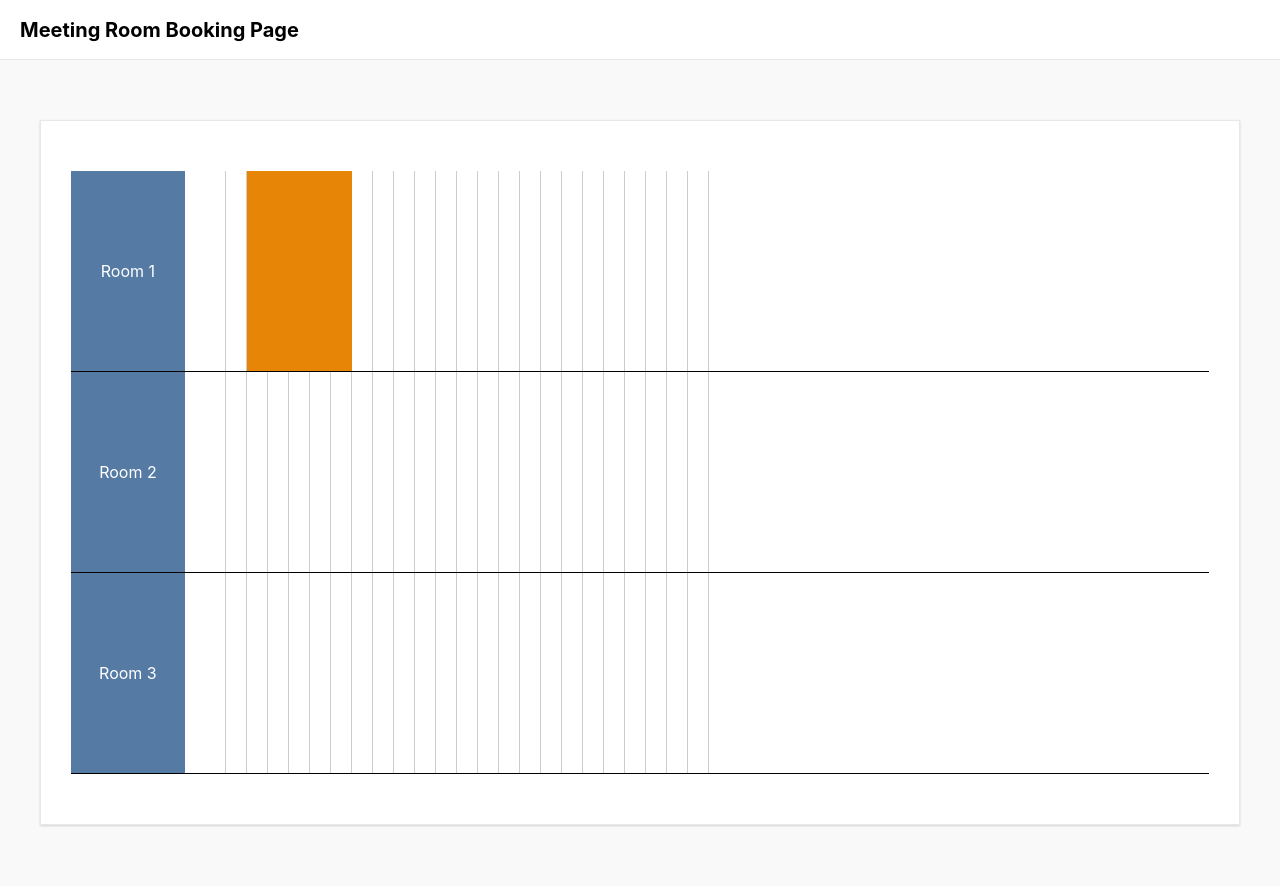
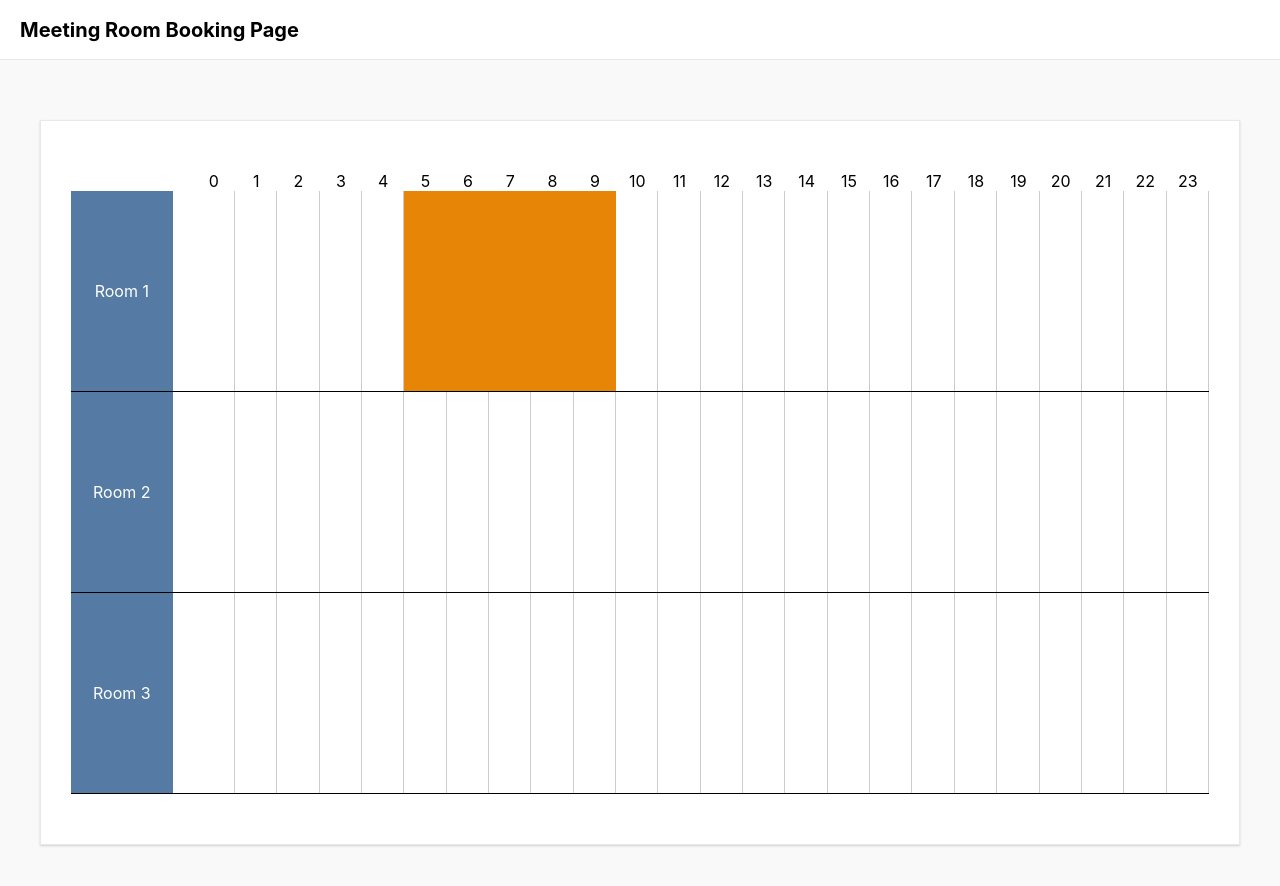
Before and after one commit to Chenmo1212/meeting-scheduler, a React (Create React App) app: page / in a window 1280 px wide. Shown: the top 886 px of the page. Built offline with nearby package versions, Linux system fonts and the light colour scheme.

Commit message:
fix: issues with editting meetings

```diff
--- a/src/components/Scheduler/Meeting.jsx
+++ b/src/components/Scheduler/Meeting.jsx
@@ -1,18 +1,17 @@
 import React, {useEffect, useState} from 'react';
 
 const Meeting = ({
-                   height = '100%',
                    units,
                    meeting,
-                   isSelecting,
                    isShow,
-                   isEdit,
+                   editMode,
                    isMove,
                    unitWidth,
                    currRoomId,
                    currUnitIdx,
+                   editInitStartIdx,
                    editInitEndIdx,
-                   setIsEdit,
+                   setEditMode,
                    setIsMove,
                    setCurrRoomId,
                    setEditInitStartIdx,
@@ -31,17 +30,33 @@ const Meeting = ({
   }, [start, end, unitWidth]);
 
   useEffect(() => {
-    if (isEdit) onDragOver();
+    if (editMode) onDragOver();
   }, [currUnitIdx])
 
   const onDragStart = (e) => {
     console.log("[onDragStart]");
-    if (!isEdit && e) {
+    if (!editMode && e) {
       setIsMove(true);
       setOpacity(0.5);
       setStartMouseX(e.clientX);
     }
   }
+
+  const onDragEnd = (e) => {
+    if (isMove && !editMode) {
+      const unitAmount = calcDragUnitAmount(e.clientX);
+      if (meeting.start + unitAmount >= 0 && meeting.end + unitAmount <= units.length) {
+        updateMeeting({
+          id: meeting.id,
+          roomId: currRoomId,
+          start: meeting.start + unitAmount,
+          end: meeting.end + unitAmount,
+        });
+      }
+      setIsMove(false);
+    }
+    setOpacity(1);
+  };
 
   const calcDragUnitAmount = (clientX) => {
     let moveXPx = clientX - startMouseX;
@@ -53,44 +68,51 @@ const Meeting = ({
     return unitAmount;
   }
 
-  const onDragEnd = (e) => {
-    console.log("[onDragEnd]", currRoomId);
-    if (isMove && !isEdit) {
-      let unitAmount = calcDragUnitAmount(e.clientX);
-      if (start + unitAmount >= 0 && end + unitAmount <= units.length) {
-        updateMeeting({
-          id: meeting.id,
-          roomId: currRoomId,
-          start: start + unitAmount,
-          end: end + unitAmount
-        });
-      }
-      setIsMove(false);
+  const onDragOver = (e) => {
+    console.log("[onDragOver]", editMode, e)
+    if (e) e.preventDefault();
+
+    let newStart = start;
+    let newEnd = end;
+
+    if (editMode === 0) return;
+    else if (editMode === 1)
+      newStart = calculateNewStart(e);
+    else if (editMode === 2)
+      newEnd = calculateNewEnd(e);
+
+    updateMeeting({id: meeting.id, start: newStart, end: newEnd});
+  };
+
+  const calculateNewStart = (e) => {
+    let newStart = currUnitIdx;
+    if (e) {
+      let movePx = e.clientX - startMouseX;
+      newStart = editInitStartIdx + parseInt((movePx / unitWidth).toString()) - 1;
     }
-    setOpacity(1);
-  }
 
-  const onDragOver = (e) => {
-    console.log("[onDragOver]");
-    if (!isEdit) return;
+    newStart = newStart < 0 ? 0 : newStart;
+    newStart = newStart > meeting.end - 1 ? meeting.end - 1 : newStart;
+    return newStart;
+  };
 
+  const calculateNewEnd = (e) => {
+    console.log('currUnitIdx', currUnitIdx)
     let newEnd = currUnitIdx;
     if (e) {
       let movePx = e.clientX - startMouseX;
-      newEnd = editInitEndIdx + parseInt(movePx / unitWidth + "") + 1;
+      newEnd = editInitEndIdx + parseInt((movePx / unitWidth).toString());
     }
     newEnd = newEnd > units.length ? units.length : newEnd;
     newEnd = newEnd <= meeting.start + 1 ? meeting.start + 1 : newEnd;
-    updateMeeting({id: meeting.id, end: newEnd});
-  }
+    return newEnd;
+  };
 
   const onEventMouseDown = () => {
-    console.log("[onEventMouseDown]");
     setCurrRoomId(meeting.roomId);
   }
 
   const onEventMouseUp = () => {
-    console.log("[onEventMouseUp]");
     setCurrRoomId(-1);
   }
 
@@ -98,28 +120,31 @@ const Meeting = ({
     console.log("[onEventClick]");
   }
 
+  const editStart = (e) => {
+    console.log('[editStart]')
+    setEditMode(1);
+    editEventStart(e);
+  }
+
+  const editEnd = (e) => {
+    console.log("[editEnd]");
+    setEditMode(2);
+    editEventStart(e);
+  }
   const editEventStart = (e) => {
-    if (isSelecting) {
-      e.preventDefault();
-      e.stopPropagation();
-      return;
-    }
-
     console.log("[editEventStart]", e.clientX);
     setStartMouseX(e.clientX);
     setEditInitStartIdx(start);
     setEditInitEndIdx(end);
-    setIsEdit(true);
-    setOpacity(0.5);
+    setOpacity(1);
   }
 
-  const editEventEnd = () => {
+  const resetEditConfig = () => {
     console.log("[editEventEnd]");
-
     setStartMouseX(null);
     setEditInitStartIdx(-1);
     setEditInitEndIdx(-1);
-    setIsEdit(false);
+    setEditMode(0);
     setOpacity(1);
   }
 
@@ -127,25 +152,37 @@ const Meeting = ({
     <div
       className={'meeting'}
       style={{
-        display: isShow ? 'inline-block' : 'none',
-        opacity: opacity,
-        width: width,
-        height: height,
-        left: left
+        display: isShow ? 'inline-block' : 'none', width: width,
+        left: left, opacity: opacity,
+        height: '100%'
       }}
       draggable={true}
       onDragStart={onDragStart}
       onDragEnd={onDragEnd}
-      onDragOver={onDragOver}
+      onDragOver={(e) => onDragOver(e)}
       onMouseDown={onEventMouseDown}
       onMouseUp={onEventMouseUp}
       onClick={onEventClick}
     >
       <div
-        className="resizable-e"
+        className="resizable-e resizable-left"
         draggable={true}
-        onDragStart={editEventStart}
-        onDragEnd={editEventEnd}
+        onDragStart={editStart}
+        onDragOver={(e) => {
+          e.preventDefault();
+          e.stopPropagation();
+        }}
+        onDragEnd={resetEditConfig}
+      />
+      <div
+        className="resizable-e resizable-right"
+        draggable={true}
+        onDragStart={editEnd}
+        onDragOver={(e) => {
+          e.preventDefault();
+          e.stopPropagation();
+        }}
+        onDragEnd={resetEditConfig}
       />
     </div>
   );
--- a/src/components/Scheduler/Scheduler.css
+++ b/src/components/Scheduler/Scheduler.css
@@ -1,5 +1,21 @@
 .schedule {
   width: 100%;
+}
+
+.unit-label {
+  display: flex;
+  gap: 20px;
+  width: 100%;
+}
+
+.unit-label .left {
+  width: 10%;
+}
+
+.unit-label .labels {
+  display: flex;
+  width: 100%;
+  text-align: center;
 }
 
 .room {
@@ -22,6 +38,7 @@
 .room .main {
   display: flex;
   position: relative;
+  width: 100%;
 }
 
 .main .unit {
@@ -41,15 +58,29 @@
   background: #e78507;
   cursor: pointer;
   z-index: 10;
+  transition: box-shadow 180ms ease-out;
+  opacity: 0.8;
+}
+
+.meeting:hover {
+  box-shadow: 0 0 0 5px rgba(255, 139, 46, 0.3);
+  opacity: 1.0;
 }
 
 .resizable-e {
   cursor: e-resize;
   width: 10px;
-  right: -5px;
   top: 0;
   height: 100%;
   z-index: 90;
   position: absolute;
   display: block;
 }
+
+.resizable-e.resizable-left {
+  left: -5px;
+}
+
+.resizable-e.resizable-right {
+  right: -5px;
+}
--- a/src/components/Scheduler/Scheduler.jsx
+++ b/src/components/Scheduler/Scheduler.jsx
@@ -5,16 +5,15 @@ import Meeting from "./Meeting";
 
 
 const onUnitMouseEnter = (roomIdx, unitIdx) => {
-  // console.log(`[onUnitMouseEnter]: ${roomIdx}, ${unitIdx}`)
+  console.log(`[onUnitMouseEnter]: ${roomIdx}, ${unitIdx}`)
 }
 
 const Scheduler = ({rooms, units, meetings, setMeetings}) => {
   const [isSelecting, setSelecting] = useState(false);
-  const [selectingRoomIdx, setSelectingRoomId] = useState(-1);
   const [currRoomId, setCurrRoomId] = useState(-1);
   const [currUnitIdx, setCurrUnitIdx] = useState(-1);
 
-  const [isEdit, setIsEdit] = useState(false);
+  const [editMode, setEditMode] = useState(0);  // todo: 0: unedited, 1: edit start, 2: edit end
   const [editInitStartIdx, setEditInitStartIdx] = useState(-1);
   const [editInitEndIdx, setEditInitEndIdx] = useState(-1);
 
@@ -33,9 +32,9 @@ const Scheduler = ({rooms, units, meetings, setMeetings}) => {
   const onUnitMouseDown = (room, unitIdx) => {
     console.log(`[onUnitMouseDown]: ${room.id}, ${unitIdx}`);
     setSelecting(true);
-    setSelectingRoomId(room.id);
 
     setMeetings([...meetings, {
+      id: meetings.length + 1,
       roomId: room.id,
       start: unitIdx,
       end: unitIdx + 1
@@ -62,6 +61,15 @@ const Scheduler = ({rooms, units, meetings, setMeetings}) => {
 
   return (
     <div className="schedule">
+      <div className="unit-label">
+        <div className="left"/>
+        <div className="labels">
+          {units.map((_, unitIdx) => (
+            <div key={unitIdx} style={{"width": unitWidth + "px"}}>{unitIdx}</div>
+          ))}
+        </div>
+      </div>
+
       {rooms.map((room, roomIdx) => (
         <div className="room" key={roomIdx}>
           <div className="left">{`Room ${roomIdx + 1}`}</div>
@@ -84,7 +92,7 @@ const Scheduler = ({rooms, units, meetings, setMeetings}) => {
                 meeting={meeting}
                 isShow={meeting.roomId === room.id}
                 isSelecting={isSelecting}
-                isEdit={isEdit}
+                editMode={editMode}
                 isMove={isMove}
                 editInitStartIdx={editInitStartIdx}
                 editInitEndIdx={editInitEndIdx}
@@ -92,7 +100,7 @@ const Scheduler = ({rooms, units, meetings, setMeetings}) => {
                 currRoomId={currRoomId}
                 currUnitIdx={currUnitIdx}
                 updateMeeting={updateMeeting}
-                setIsEdit={setIsEdit}
+                setEditMode={setEditMode}
                 setIsMove={setIsMove}
                 setCurrRoomId={setCurrRoomId}
                 setEditInitStartIdx={setEditInitStartIdx}
--- a/src/pages/Home/Home.jsx
+++ b/src/pages/Home/Home.jsx
@@ -59,7 +59,7 @@ const Home = () => {
   const rooms = [{id: 1}, {id: 2}, {id: 3}]
   const units = Array.from({length: 24}, (_, index) => index + 1);
   const [meetings, setMeetings] = useState([{
-    id: 1, roomId: 1, start: 2, end: 7,
+    id: 1, roomId: 1, start: 5, end: 10,
   }]);
   useEffect(() => {
     console.log('meetings: ', meetings);
```
